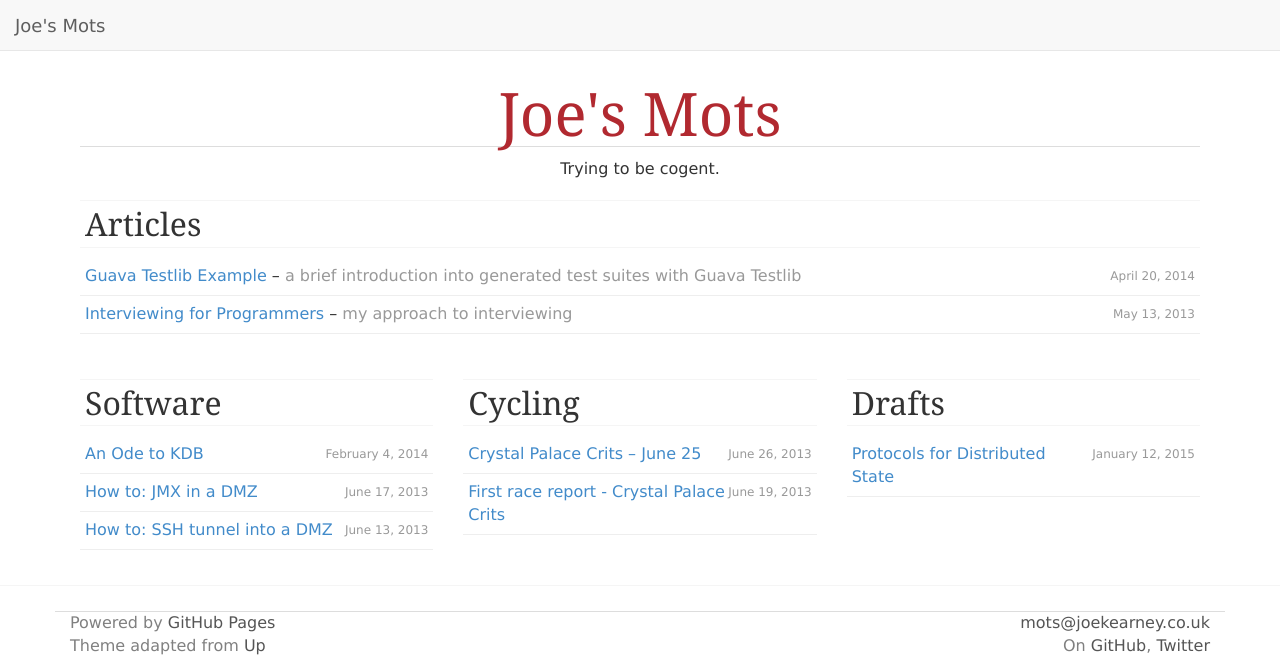
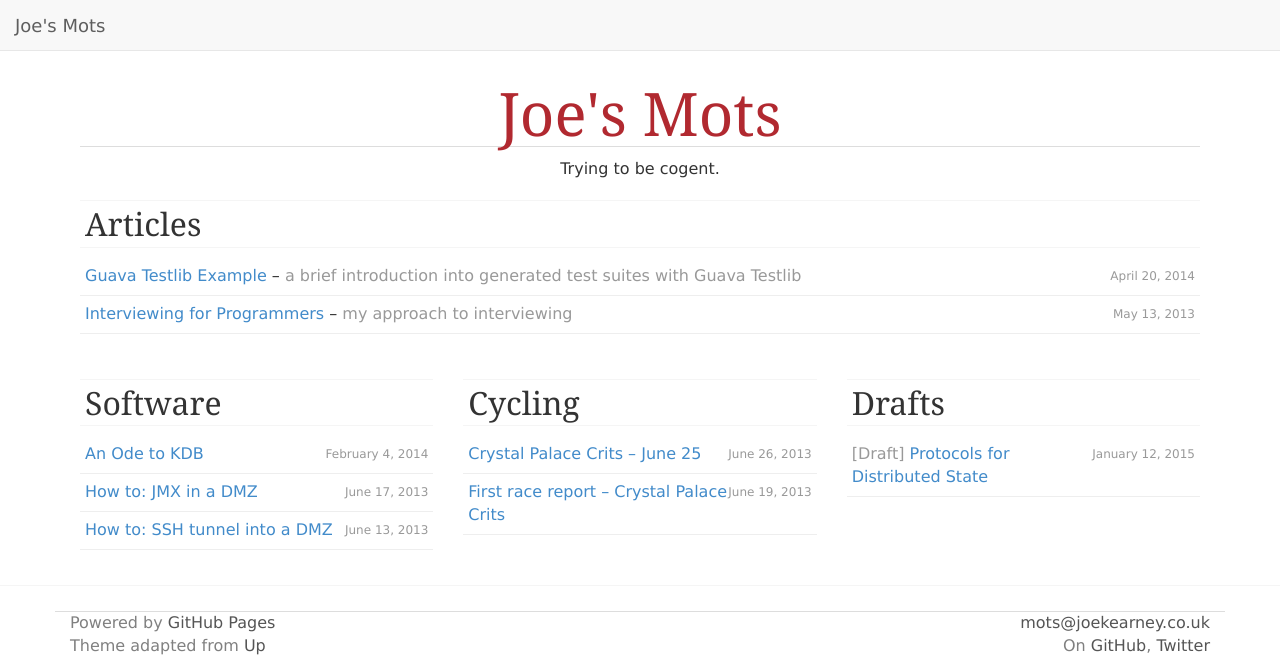
Before and after one commit to joekearney/joekearney.github.io, a Jekyll site: the page built from index.html, in a window 1280 px wide, cut to the strip 0-664 px from the top of the page. Built offline with Jekyll 4.4.1, drawn with Linux system fonts in a browser that asks for light colours; nearby versions of some CDN libraries; some web fonts are replaced; Markdown is read by kramdown in place of the engine named in the settings.

Commit message:
prettiness

```diff
--- a/index.html
+++ b/index.html
@@ -17,8 +17,11 @@
           {% unless post.tags contains 'draft' %}
             {% if post.categories contains 'work' and post.tags contains 'interesting' %}
               <li>
-                <span class="post-date">{{ post.date | date: "%B %e, %Y" }}</span> <a href="{{ post.url }}">{{ post.title }}</a>
-                {% unless post.description == blank %} &ndash; <span class="post-description">{{ post.description }}</span> {% endunless %}
+                <span class="post-date">{{ post.date | date: "%B %e, %Y" }}</span>
+                <a href="{{ post.url }}">{{ post.title | replace:'-','&ndash;' }}</a>
+                {% unless post.description == blank %}
+                  &ndash; <span class="post-description">{{ post.description }}</span>
+                {% endunless %}
               </li>
             {% endif %}
           {% endunless %}
@@ -33,7 +36,8 @@
           {% for post in site.posts %}
             {% if post.categories contains 'work' %} {% unless post.tags contains 'interesting' or post.tags contains 'draft' %}
               <li>
-                <span class="post-date">{{ post.date | date: "%B %e, %Y" }}</span> <a href="{{ post.url }}">{{ post.title }}</a>
+                <span class="post-date">{{ post.date | date: "%B %e, %Y" }}</span>
+                <a href="{{ post.url }}">{{ post.title | replace:'-','&ndash;' }}</a>
               </li>
             {% endunless %} {% endif %}
           {% endfor %}
@@ -45,7 +49,8 @@
           {% for post in site.posts %}
             {% if post.categories contains 'cycling' %} {% unless post.tags contains 'draft' %}
               <li>
-                <span class="post-date">{{ post.date | date: "%B %e, %Y" }}</span> <a href="{{ post.url }}">{{ post.title }}</a>
+                <span class="post-date">{{ post.date | date: "%B %e, %Y" }}</span>
+                <a href="{{ post.url }}">{{ post.title | replace:'-','&ndash;' }}</a>
               </li>
             {% endunless %} {% endif %}
           {% endfor %}
@@ -57,7 +62,9 @@
           {% for post in site.posts %}
             {% if post.tags contains 'draft' %}
               <li>
-                <span class="post-date">{{ post.date | date: "%B %e, %Y" }}</span> <a href="{{ post.url }}">{{ post.title }}</a>
+                <span class="post-date">{{ post.date | date: "%B %e, %Y" }}</span>
+                <span class="post-description">[Draft]</span>
+                <a href="{{ post.url }}">{{ post.title | replace:'-','&ndash;' }}</a>
               </li>
             {% endif %}
           {% endfor %}
```
